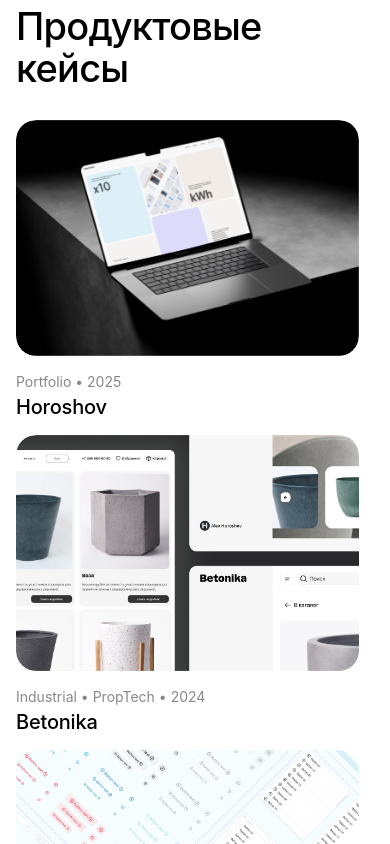
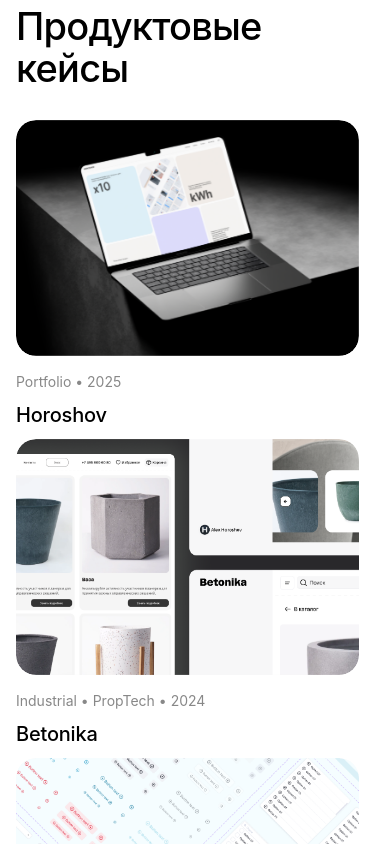
Before and after one commit to Horoshov/my-portfolio, a React (Vite) app: page / in a window 390 px wide. Shown: the part 1620-2464 px from the top of the page. Built offline with nearby package versions, Linux system fonts and the light colour scheme.

Commit message:
Standardize all component gaps to 12px

```diff
--- a/src/components/CompetenciesNav.css
+++ b/src/components/CompetenciesNav.css
@@ -1,7 +1,7 @@
 .competencies-nav {
   display: flex;
   flex-direction: column;
-  gap: 8px;
+  gap: 12px;
   background: none;
   border: none;
   border-radius: 0;
@@ -42,7 +42,7 @@
     flex-direction: row;
     overflow-x: auto;
     padding: 12px;
-    gap: 8px;
+    gap: 12px;
     scrollbar-width: none;
     -ms-overflow-style: none;
   }
--- a/src/components/ProjectCard.css
+++ b/src/components/ProjectCard.css
@@ -45,7 +45,7 @@
 .pc-body {
   display: flex;
   flex-direction: column;
-  gap: 4px;
+  gap: 12px;
 }
 
 .pc-tag {
--- a/src/components/ProjectsGrid.module.css
+++ b/src/components/ProjectsGrid.module.css
@@ -5,7 +5,7 @@
    .projectsGridCustom {
     display: grid;
     grid-template-columns: repeat(2, 1fr);
-    gap: 16px;
+    gap: 12px;
     width: 100%;
   }
 
@@ -17,7 +17,7 @@
   @media (max-width: 1400px) {
     .projectsGridCustom {
       grid-template-columns: repeat(2, 1fr);
-      gap: 16px;
+      gap: 12px;
     }
   }
 
@@ -25,7 +25,7 @@
   @media (max-width: 1200px) {
     .projectsGridCustom {
       grid-template-columns: repeat(2, 1fr);
-      gap: 16px;
+      gap: 12px;
     }
   }
 
@@ -33,7 +33,7 @@
   @media (max-width: 1024px) {
     .projectsGridCustom {
       grid-template-columns: repeat(2, 1fr);
-      gap: 16px;
+      gap: 12px;
     }
   }
 
@@ -41,7 +41,7 @@
   @media (max-width: 768px) {
     .projectsGridCustom {
       grid-template-columns: 1fr;
-      gap: 16px;
+      gap: 12px;
     }
   }
 
@@ -49,6 +49,6 @@
   @media (max-width: 576px) {
     .projectsGridCustom {
       grid-template-columns: 1fr;
-      gap: 16px;
+      gap: 12px;
     }
   }
--- a/src/components/ServiceBlock.css
+++ b/src/components/ServiceBlock.css
@@ -16,7 +16,7 @@
 .service-block-header {
   display: flex;
   align-items: center;
-  gap: 20px;
+  gap: 12px;
   margin-bottom: 16px;
 }
 
@@ -46,7 +46,7 @@
 .competencies-layout {
   display: grid;
   grid-template-columns: 1fr 1.6fr;
-  gap: 80px;
+  gap: 12px;
   align-items: flex-start;
   position: relative;
   padding-top: 0;
@@ -70,7 +70,7 @@
   display: flex;
   flex-direction: row;
   align-items: center;
-  gap: 20px;
+  gap: 12px;
 }
 
 .sidebar-profile-avatar-wrapper {
--- a/src/components/ServiceBubbleGrid.css
+++ b/src/components/ServiceBubbleGrid.css
@@ -7,6 +7,6 @@
 
 @media (max-width: 768px) {
   .service-bubble-grid {
-    gap: 10px;
+    gap: 12px;
   }
 }
--- a/src/components/StatsCardsSection.css
+++ b/src/components/StatsCardsSection.css
@@ -125,7 +125,7 @@
     /* Layout Modes */
     .layout-top-group .stats-card-content {
       justify-content: flex-start;
-      gap: 10px;
+      gap: 12px;
     }
 
     .layout-spread .stats-card-content {
@@ -134,7 +134,7 @@
 
     .layout-bottom-group .stats-card-content {
       justify-content: flex-end;
-      gap: 10px;
+      gap: 12px;
     }
 
     .layout-spread-center .stats-card-content {
@@ -225,7 +225,7 @@
     .stats-cards-carousel-track {
       display: none;
       flex-direction: row;
-      gap: var(--spacing-md);
+      gap: 12px;
       overflow-x: auto;
       overflow-y: hidden;
       scroll-snap-type: x mandatory;
@@ -290,7 +290,7 @@
       }
 
       .stats-cards-grid {
-        gap: 14px;
+        gap: 12px;
       }
     }
 
@@ -306,7 +306,7 @@
 
       .stats-cards-carousel-track {
         display: flex !important;
-        gap: var(--spacing-md);
+        gap: 12px;
       }
 
       .stats-cards-carousel .stats-card {
@@ -340,7 +340,7 @@
       }
 
       .stats-cards-carousel-track {
-        gap: var(--spacing-sm);
+        gap: 12px;
       }
 
       .stats-cards-carousel .stats-card {
@@ -373,7 +373,7 @@
       }
 
       .stats-cards-carousel-track {
-        gap: var(--spacing-sm);
+        gap: 12px;
       }
 
       .stats-cards-carousel .stats-card {
@@ -402,7 +402,7 @@
     .stats-carousel-dots {
       display: none;
       justify-content: center;
-      gap: var(--spacing-xs);
+      gap: 12px;
       margin-top: var(--spacing-xl);
     }
 
--- a/src/pages/layouts/PostmanTrackerLayout.module.css
+++ b/src/pages/layouts/PostmanTrackerLayout.module.css
@@ -63,7 +63,7 @@
 .detailsGrid {
   display: grid;
   grid-template-columns: 7fr 3fr;
-  gap: 80px;
+  gap: 12px;
   width: 100%;
   max-width: 1100px;
 }
@@ -136,7 +136,7 @@
 
 .cardsRow {
   display: flex;
-  gap: 20px;
+  gap: 12px;
   padding: 0 10vw;
 }
 
@@ -191,7 +191,7 @@
 @media (max-width: 1024px) {
   .detailsGrid {
     grid-template-columns: 1fr;
-    gap: 40px;
+    gap: 12px;
   }
   .workflowCard {
     width: 450px;
```
